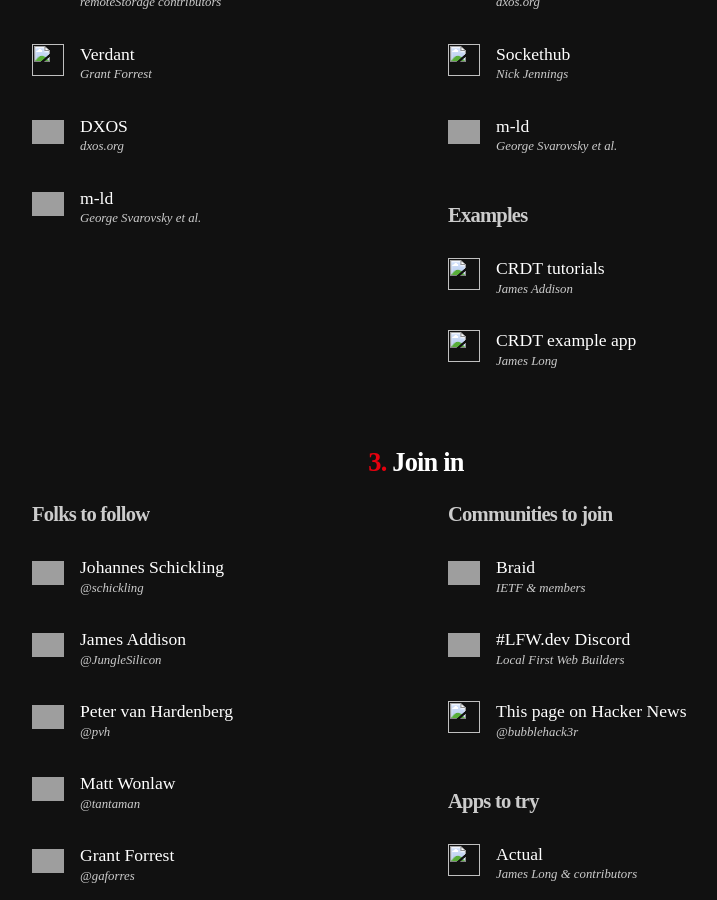
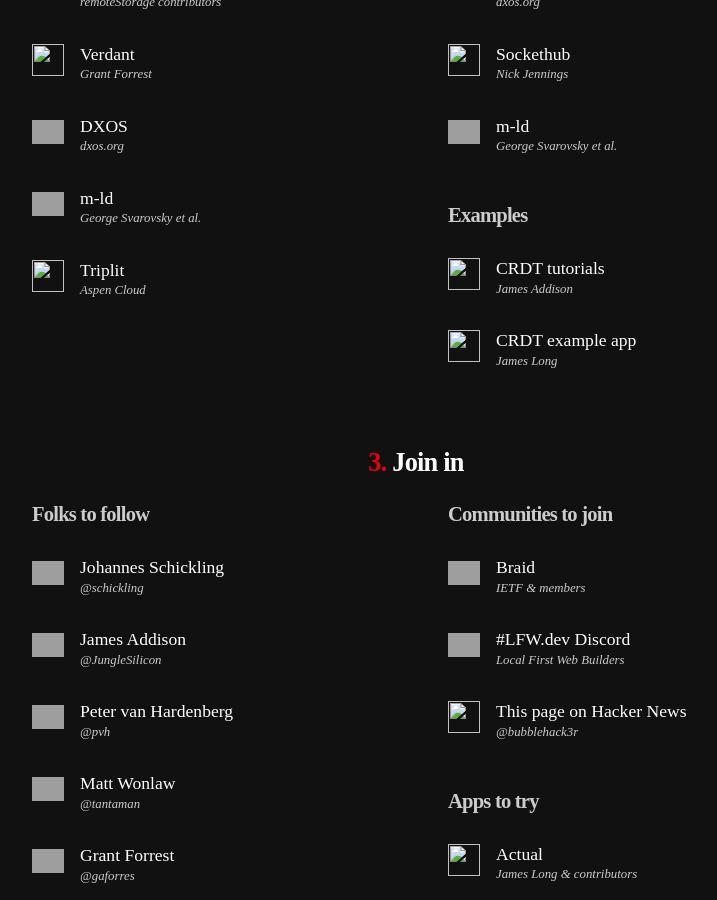
Before and after one commit to mylofi/localfirstweb.dev, a Jekyll site: the page built from index.html, in a window 1280 px wide and 900 px high, scrolled down 2453 px, cut to the strip 0-900 px from the top of the window. Shown: the whole strip, without its empty margins (224-941 px from the left). Built offline with Jekyll 4.4.1, drawn with Linux system fonts in a browser that asks for light colours; some web fonts are replaced; grey boxes are pictures that could not be loaded.

Commit message:
Add triplit to storage list

```diff
--- a/_data/content.json
+++ b/_data/content.json
@@ -208,6 +208,12 @@
             "author": "George Svarovsky et al.",
             "url": "https://m-ld.org/",
             "icon": "https://m-ld.org/m-ld.inverse.svg"
+          },
+          {
+            "title": "Triplit",
+            "author": "Aspen Cloud",
+            "url": "https://triplit.dev",
+            "icon": "https://triplit.dev/favicon.ico"
           }
         ]
       },
```
